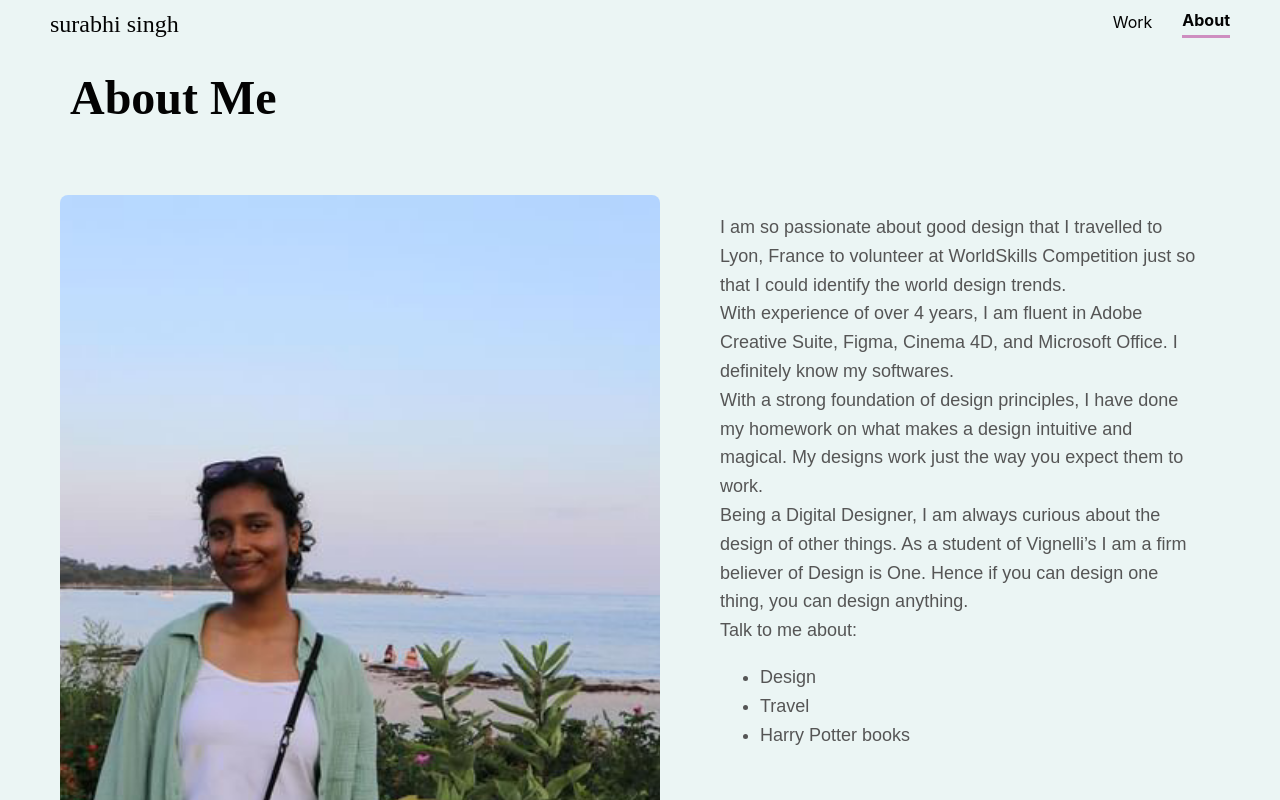
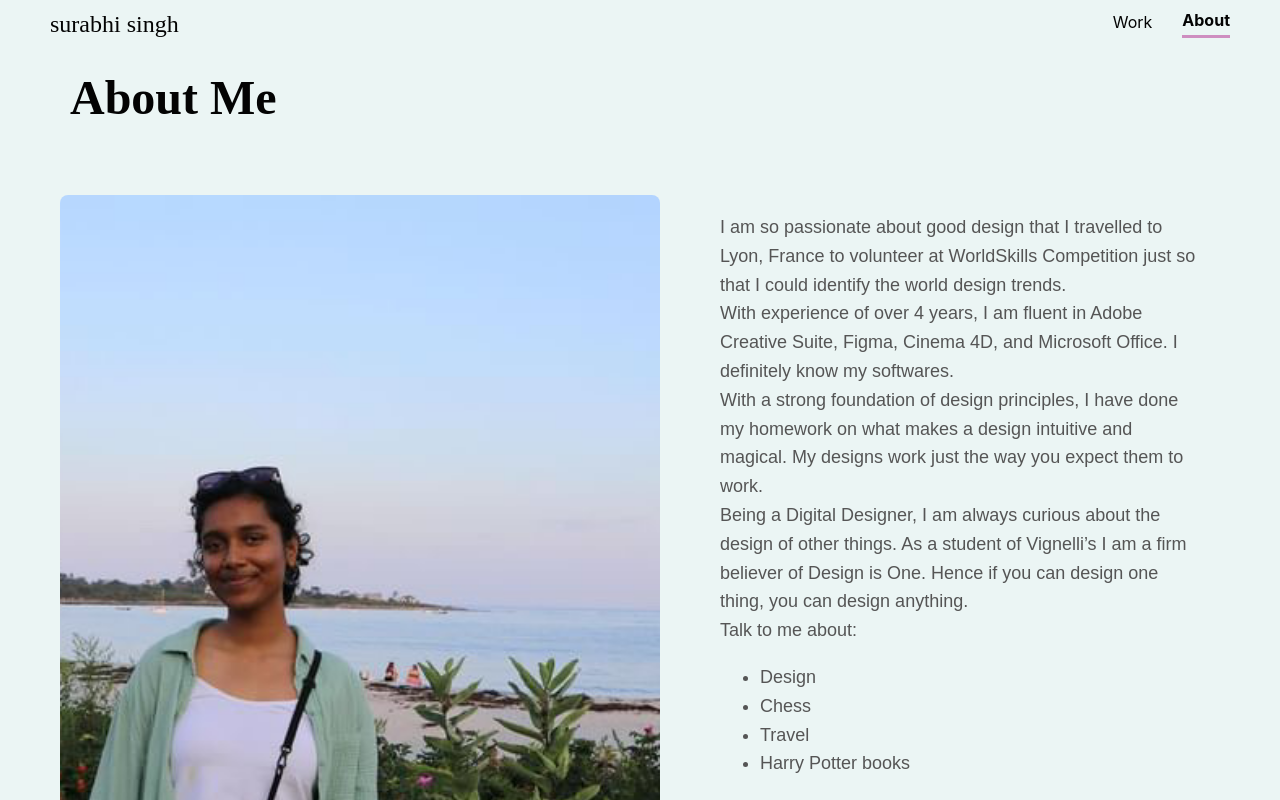
Before and after one commit to surabhi-design/surabhi-design.github.io, a React (Create React App) app: page /about in a window 1280 px wide. Shown: the top 800 px of the page. Built offline with nearby package versions, Linux system fonts and the light colour scheme; a web font is replaced by a local one.

Commit message:
Updated portfolio with points of talking

```diff
--- a/src/About.js
+++ b/src/About.js
@@ -29,6 +29,7 @@ Being a Digital Designer, I am always curious about the design of other things.
               Talk to me about:
               <ul>
                 <li>Design</li>
+                <li>Chess</li>
                 <li>Travel</li>
                 <li>Harry Potter books</li>
               </ul>
```
